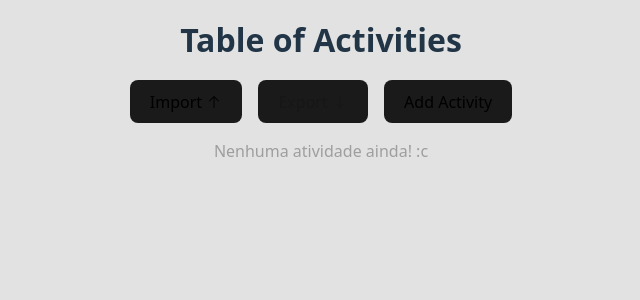
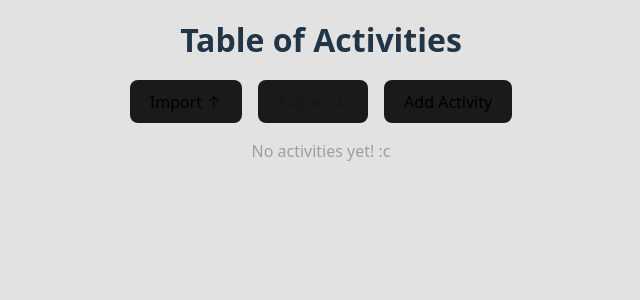
Before and after one commit to Shinjoku/travellus, a React (Vite) app: page / in a window 1280 px wide. Shown: the top 300 px of the page, without its empty margins (319-959 px from the left). Built offline with nearby package versions, Linux system fonts and the light colour scheme; a web font is replaced by a local one.

Commit message:
chore: changed empty table message to English

```diff
--- a/src/pages/HomePage/index.tsx
+++ b/src/pages/HomePage/index.tsx
@@ -62,7 +62,7 @@ export default function HomePage() {
           <ExportModal id="show-qrcode-modal" data={activities} />
         </>
       ) : (
-        <p className="no-activity">Nenhuma atividade ainda! :c</p>
+        <p className="no-activity">No activities yet! :c</p>
       )}
 
       <AddActivityModal id="activity-modal" onAdd={addActivity} />
```
